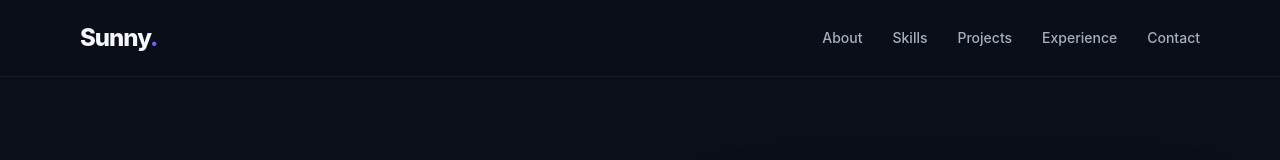
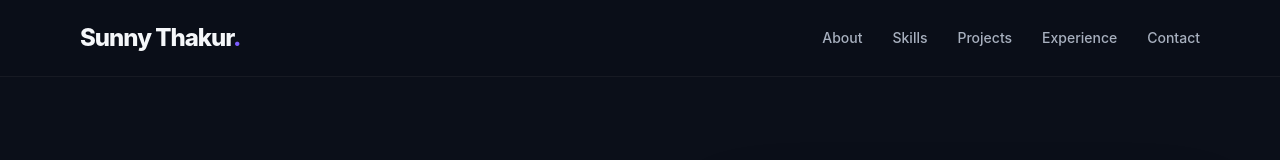
Before and after one commit to sunny923/sunny923.github.io, a plain HTML site: page index.html in a window 1280 px wide. Shown: the top 160 px of the page. Drawn offline with Linux system fonts and the light colour scheme.

Commit message:
Update index.html

```diff
--- a/index.html
+++ b/index.html
@@ -32,7 +32,7 @@
     <div class="container nav-container">
 
         <a href="#home" class="logo">
-            Sunny<span>.</span>
+            Sunny Thakur<span>.</span>
         </a>
 
         <nav class="navigation">
```
